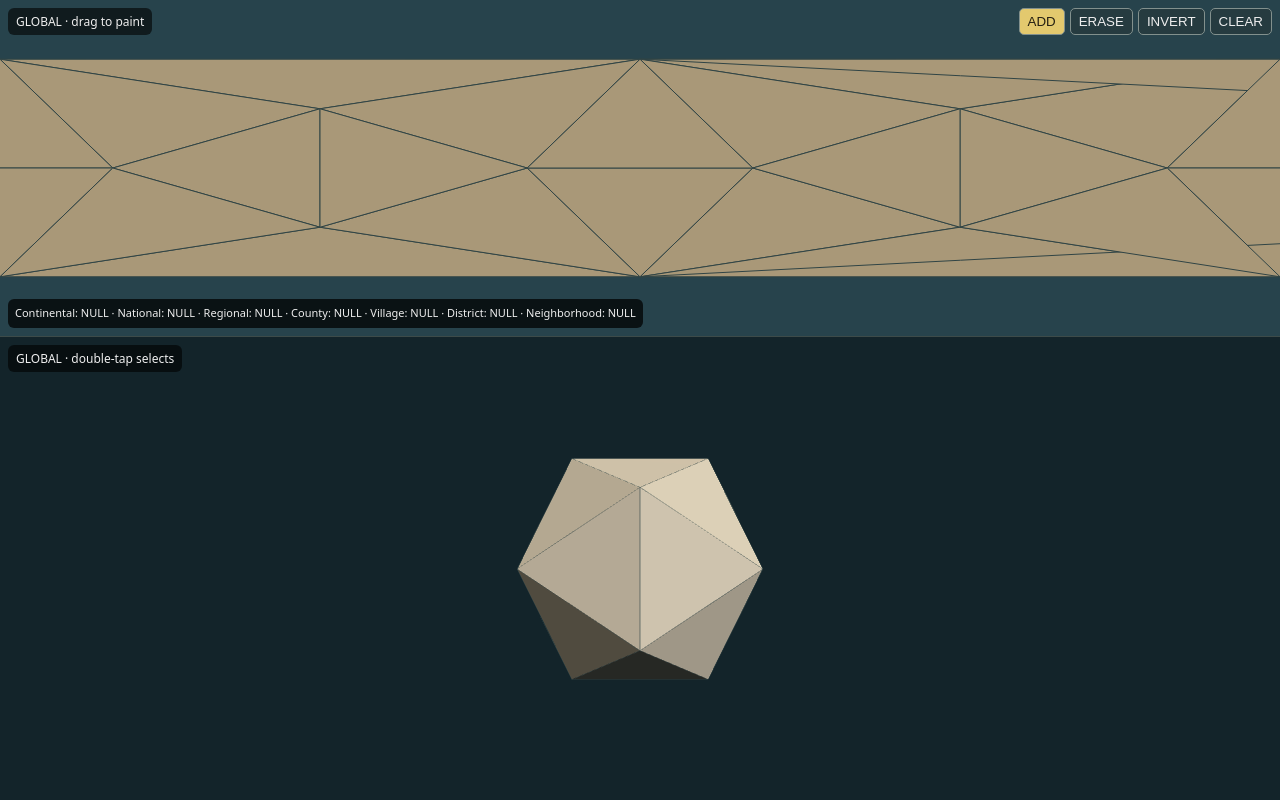
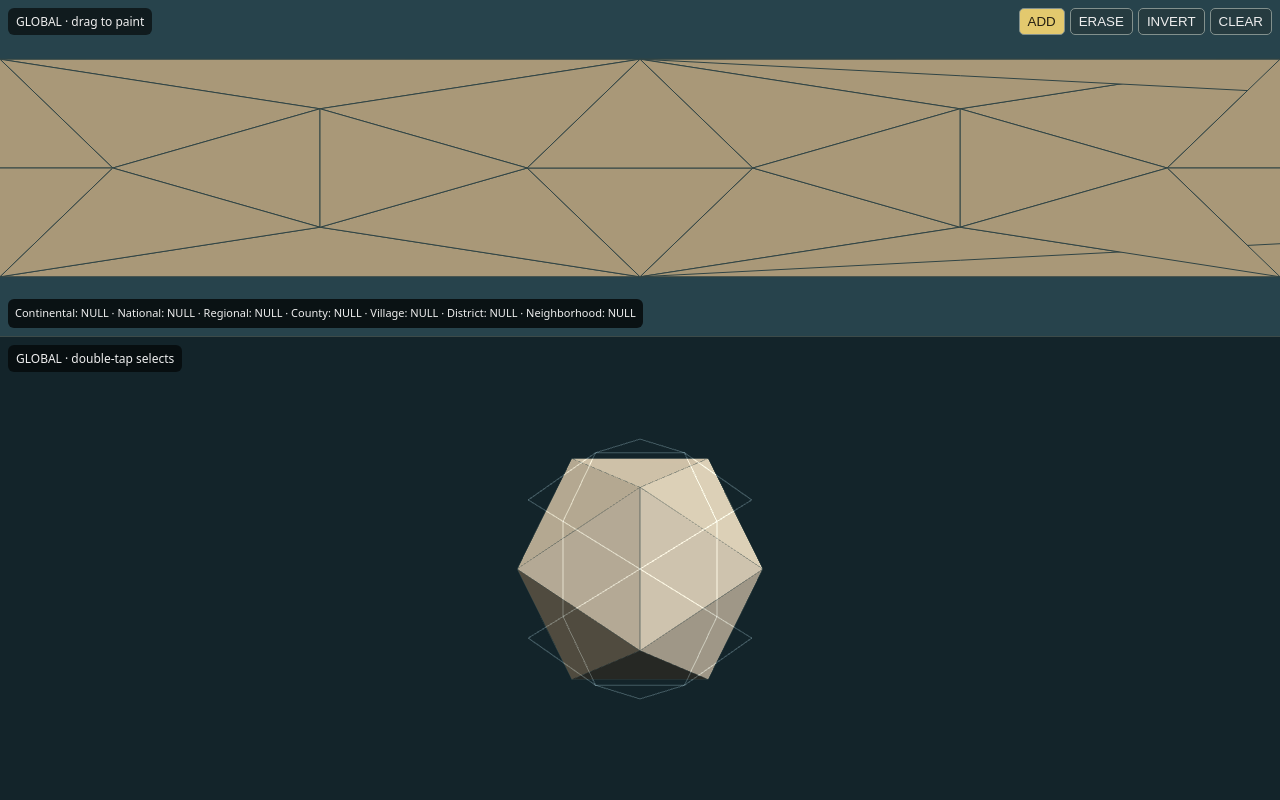
Before and after one commit to LuckyNate/WorldBuilder, a plain HTML site: page index.html in a window 1280 px wide. Drawn offline with nearby package versions, Linux system fonts and the light colour scheme.

Commit message:
Show next LOD reflective edges on visible globe only

```diff
--- a/index.html
+++ b/index.html
@@ -18,7 +18,7 @@ import * as THREE from 'https://cdn.jsdelivr.net/npm/three@0.180.0/+esm';
 const LEVELS=['GLOBAL','CONTINENTAL','NATIONAL','REGIONAL','COUNTY','VILLAGE','DISTRICT','NEIGHBORHOOD'];
 const MAX_LOD=7, MIN_Z=1.55, MAX_Z=5.2, LONG_PRESS=520, DRAG_START=7;
 const map=document.querySelector('#map'), globe=document.querySelector('#globe'), mapLabel=document.querySelector('#mapLabel'), globeLabel=document.querySelector('#globeLabel'), mapPanel=document.querySelector('#mapPanel'), contextMenu=document.querySelector('#contextMenu'), placeName=document.querySelector('#placeName');
-let mode='add',lod=0,mesh,wire,faces=[],targetQ=null,painting=false,lastPaint=-1,drag=0,last={x:0,y:0},pinch=0,mapDown=null,longTimer=null,contextSnapshot=null;
+let mode='add',lod=0,mesh,wire,hintWire,faces=[],targetQ=null,painting=false,lastPaint=-1,drag=0,last={x:0,y:0},pinch=0,mapDown=null,longTimer=null,contextSnapshot=null,hintDirty=true;
 const selectedLeaves=new Set(),places=[];
 for(const id of ['add','erase'])document.querySelector('#'+id).onclick=()=>{mode=id;document.querySelector('#add').classList.toggle('on',id==='add');document.querySelector('#erase').classList.toggle('on',id==='erase')};
 document.querySelector('#clear').onclick=()=>{selectedLeaves.clear();closeContext();refresh()};
@@ -26,7 +26,8 @@ function invertSelection(){const all=leafIds();for(const x of all)selectedLeaves
 document.querySelector('#invert').onclick=invertSelection;document.querySelector('#contextInvert').onclick=invertSelection;
 const scene=new THREE.Scene();scene.background=new THREE.Color(0x13242a);const camera=new THREE.PerspectiveCamera(38,1,.1,100);camera.position.z=MAX_Z;const renderer=new THREE.WebGLRenderer({antialias:true});renderer.setPixelRatio(Math.min(devicePixelRatio,2));globe.appendChild(renderer.domElement);renderer.domElement.style.touchAction='none';const group=new THREE.Group();group.rotation.order='YXZ';scene.add(group);scene.add(new THREE.HemisphereLight(0xf4ead8,0x27343a,1.7));const dl=new THREE.DirectionalLight(0xffffff,2);dl.position.set(3,2,5);scene.add(dl);const ray=new THREE.Raycaster(),mouse=new THREE.Vector2();
 function geo(level){return new THREE.IcosahedronGeometry(1,level).toNonIndexed()}
-function rebuild(n){lod=n;if(mesh){group.remove(mesh);mesh.geometry.dispose();mesh.material.dispose();group.remove(wire);wire.geometry.dispose();wire.material.dispose()}const g=geo(lod),p=g.attributes.position,c=new Float32Array(p.count*3);g.setAttribute('color',new THREE.BufferAttribute(c,3));mesh=new THREE.Mesh(g,new THREE.MeshStandardMaterial({vertexColors:true,flatShading:true,roughness:.85}));wire=new THREE.LineSegments(new THREE.EdgesGeometry(g,1),new THREE.LineBasicMaterial({color:0x344747,transparent:true,opacity:.65}));group.add(mesh,wire);faces=[];for(let i=0;i<p.count;i+=3)faces.push([new THREE.Vector3().fromBufferAttribute(p,i),new THREE.Vector3().fromBufferAttribute(p,i+1),new THREE.Vector3().fromBufferAttribute(p,i+2)]);refresh()}
+function disposeHint(){if(!hintWire)return;group.remove(hintWire);hintWire.geometry.dispose();hintWire.material.dispose();hintWire=null}
+function rebuild(n){lod=n;if(mesh){group.remove(mesh);mesh.geometry.dispose();mesh.material.dispose();group.remove(wire);wire.geometry.dispose();wire.material.dispose();disposeHint()}const g=geo(lod),p=g.attributes.position,c=new Float32Array(p.count*3);g.setAttribute('color',new THREE.BufferAttribute(c,3));mesh=new THREE.Mesh(g,new THREE.MeshStandardMaterial({vertexColors:true,flatShading:true,roughness:.85,side:THREE.FrontSide}));wire=new THREE.LineSegments(new THREE.EdgesGeometry(g,1),new THREE.LineBasicMaterial({color:0x344747,transparent:true,opacity:.65,depthTest:true,depthWrite:false}));group.add(mesh,wire);faces=[];for(let i=0;i<p.count;i+=3)faces.push([new THREE.Vector3().fromBufferAttribute(p,i),new THREE.Vector3().fromBufferAttribute(p,i+1),new THREE.Vector3().fromBufferAttribute(p,i+2)]);hintDirty=true;refresh()}
 function leafIds(){const a=[];const count=20*Math.pow(4,MAX_LOD);for(let i=0;i<count;i++)a.push(i);return a}
 function spanForFace(i){const factor=Math.pow(4,MAX_LOD-lod);return [i*factor,(i+1)*factor]}
 function full(i){const [a,b]=spanForFace(i);for(let x=a;x<b;x++)if(!selectedLeaves.has(x))return false;return true}
@@ -38,7 +39,7 @@ function drawMap(){const c=map.getContext('2d'),w=map.width,h=map.height;c.fillS
 function inside(x,y,a,b,c){const s=(p1,p2,p3)=>(p1.x-p3.x)*(p2.y-p3.y)-(p2.x-p3.x)*(p1.y-p3.y),p={x,y},d1=s(p,a,b),d2=s(p,b,c),d3=s(p,c,a);return !((d1<0||d2<0||d3<0)&&(d1>0||d2>0||d3>0))}
 function mapFace(x,y){const r=map.getBoundingClientRect(),u=(x-r.left)/r.width,v=(y-r.top)/r.height;for(let i=0;i<faces.length;i++)for(const p of copies(faces[i]))if(inside(u,v,{x:p[0].u,y:p[0].v},{x:p[1].u,y:p[1].v},{x:p[2].u,y:p[2].v}))return i;return-1}
 function globeFace(x,y){const r=renderer.domElement.getBoundingClientRect();mouse.x=(x-r.left)/r.width*2-1;mouse.y=-(y-r.top)/r.height*2+1;ray.setFromCamera(mouse,camera);const h=ray.intersectObject(mesh)[0];return h?h.faceIndex:-1}
-function meanCenter(){const m=new THREE.Vector3();let n=0;for(let i=0;i<faces.length;i++)if(full(i)){m.add(faces[i][0].clone().add(faces[i][1]).add(faces[i][2]).normalize());n++}if(!n||m.lengthSq()<1e-9)return;m.normalize();const q=group.quaternion.clone(),world=m.clone().applyQuaternion(q),fix=new THREE.Quaternion().setFromUnitVectors(world,new THREE.Vector3(0,0,1));targetQ=fix.multiply(q)}
+function meanCenter(){const m=new THREE.Vector3();let n=0;for(let i=0;i<faces.length;i++)if(full(i)){m.add(faces[i][0].clone().add(faces[i][1]).add(faces[i][2]).normalize());n++}if(!n||m.lengthSq()<1e-9)return;m.normalize();const q=group.quaternion.clone(),world=m.clone().applyQuaternion(q),fix=new THREE.Quaternion().setFromUnitVectors(world,new THREE.Vector3(0,0,1));targetQ=fix.multiply(q);hintDirty=true}
 function paintAt(x,y){const f=mapFace(x,y);if(f<0||f===lastPaint)return;lastPaint=f;setFace(f,mode==='add');refresh()}
 function sameSelection(a,b){if(!a||a.size!==b.size)return false;for(const x of a)if(!b.has(x))return false;return true}
 function currentPlaceName(snapshot){const p=places.find(p=>sameSelection(p.leaves,snapshot));return p?p.name:''}
@@ -50,11 +51,13 @@ map.onpointerdown=e=>{closeContext();mapDown={id:e.pointerId,x:e.clientX,y:e.cli
 map.onpointermove=e=>{if(!mapDown||e.pointerId!==mapDown.id)return;const d=Math.hypot(e.clientX-mapDown.x,e.clientY-mapDown.y);if(!mapDown.dragged&&d>=DRAG_START){mapDown.dragged=true;clearTimeout(longTimer);longTimer=null;painting=true;paintAt(mapDown.x,mapDown.y)}if(painting)paintAt(e.clientX,e.clientY)};
 function finishMapPointer(){clearTimeout(longTimer);longTimer=null;if(painting)meanCenter();painting=false;lastPaint=-1;mapDown=null}
 map.onpointerup=finishMapPointer;map.onpointercancel=finishMapPointer;
-let taps={t:0,x:0,y:0};renderer.domElement.onpointerdown=e=>{last={x:e.clientX,y:e.clientY};drag=0;renderer.domElement.setPointerCapture(e.pointerId)};renderer.domElement.onpointermove=e=>{if(!(e.buttons&1))return;const dx=e.clientX-last.x,dy=e.clientY-last.y;drag+=Math.abs(dx)+Math.abs(dy);targetQ=null;group.rotation.y+=dx*.008;group.rotation.x=THREE.MathUtils.clamp(group.rotation.x+dy*.008,-Math.PI/2,Math.PI/2);group.rotation.z=0;last={x:e.clientX,y:e.clientY}};renderer.domElement.onpointerup=e=>{if(drag<7){const now=performance.now();if(now-taps.t<340&&Math.hypot(e.clientX-taps.x,e.clientY-taps.y)<28){const f=globeFace(e.clientX,e.clientY);if(f>=0){setFace(f,!full(f));refresh();meanCenter()}taps.t=0}else taps={t:now,x:e.clientX,y:e.clientY}}};
-renderer.domElement.onwheel=e=>{e.preventDefault();camera.position.z=THREE.MathUtils.clamp(camera.position.z*Math.exp(e.deltaY*.0012),MIN_Z,MAX_Z);syncLOD()};
+function midpoint(a,b){return a.clone().add(b).normalize().multiplyScalar(1.0025)}
+function rebuildHint(){hintDirty=false;disposeHint();if(lod>=MAX_LOD)return;const pos=[],front=new THREE.Vector3(0,0,1),q=group.quaternion;for(const t of faces){const center=t[0].clone().add(t[1]).add(t[2]).normalize().applyQuaternion(q);if(center.dot(front)<=0)continue;const ab=midpoint(t[0],t[1]),bc=midpoint(t[1],t[2]),ca=midpoint(t[2],t[0]);for(const [a,b] of [[ab,bc],[bc,ca],[ca,ab]])pos.push(a.x,a.y,a.z,b.x,b.y,b.z)}if(!pos.length)return;const g=new THREE.BufferGeometry();g.setAttribute('position',new THREE.Float32BufferAttribute(pos,3));hintWire=new THREE.LineSegments(g,new THREE.LineBasicMaterial({color:0xd9f4ff,transparent:true,opacity:.22,blending:THREE.AdditiveBlending,depthTest:true,depthWrite:false}));group.add(hintWire)}
+let taps={t:0,x:0,y:0};renderer.domElement.onpointerdown=e=>{last={x:e.clientX,y:e.clientY};drag=0;renderer.domElement.setPointerCapture(e.pointerId)};renderer.domElement.onpointermove=e=>{if(!(e.buttons&1))return;const dx=e.clientX-last.x,dy=e.clientY-last.y;drag+=Math.abs(dx)+Math.abs(dy);targetQ=null;group.rotation.y+=dx*.008;group.rotation.x=THREE.MathUtils.clamp(group.rotation.x+dy*.008,-Math.PI/2,Math.PI/2);group.rotation.z=0;hintDirty=true;last={x:e.clientX,y:e.clientY}};renderer.domElement.onpointerup=e=>{if(drag<7){const now=performance.now();if(now-taps.t<340&&Math.hypot(e.clientX-taps.x,e.clientY-taps.y)<28){const f=globeFace(e.clientX,e.clientY);if(f>=0){setFace(f,!full(f));refresh();meanCenter()}taps.t=0}else taps={t:now,x:e.clientX,y:e.clientY}}};
+renderer.domElement.onwheel=e=>{e.preventDefault();camera.position.z=THREE.MathUtils.clamp(camera.position.z*Math.exp(e.deltaY*.0012),MIN_Z,MAX_Z);syncLOD();hintDirty=true};
 function syncLOD(){const t=(MAX_Z-camera.position.z)/(MAX_Z-MIN_Z),n=Math.max(0,Math.min(MAX_LOD,Math.floor(t*(MAX_LOD+1))));if(n!==lod)rebuild(n)}
 function enforceNorthUp(){group.rotation.order='YXZ';group.rotation.x=THREE.MathUtils.clamp(group.rotation.x,-Math.PI/2,Math.PI/2);group.rotation.z=0}
-function resize(){const r=globe.getBoundingClientRect();renderer.setSize(r.width,r.height,false);camera.aspect=r.width/r.height;camera.updateProjectionMatrix();const m=map.getBoundingClientRect(),d=Math.min(devicePixelRatio,2);map.width=m.width*d;map.height=m.height*d;drawMap()}new ResizeObserver(resize).observe(document.querySelector('#app'));rebuild(0);resize();(function loop(){requestAnimationFrame(loop);if(targetQ)group.quaternion.slerp(targetQ,.14);enforceNorthUp();renderer.render(scene,camera)})();
+function resize(){const r=globe.getBoundingClientRect();renderer.setSize(r.width,r.height,false);camera.aspect=r.width/r.height;camera.updateProjectionMatrix();const m=map.getBoundingClientRect(),d=Math.min(devicePixelRatio,2);map.width=m.width*d;map.height=m.height*d;drawMap();hintDirty=true}new ResizeObserver(resize).observe(document.querySelector('#app'));rebuild(0);resize();(function loop(){requestAnimationFrame(loop);if(targetQ){group.quaternion.slerp(targetQ,.14);hintDirty=true}enforceNorthUp();if(hintDirty)rebuildHint();renderer.render(scene,camera)})();
 </script>
 </body>
 </html>
```
